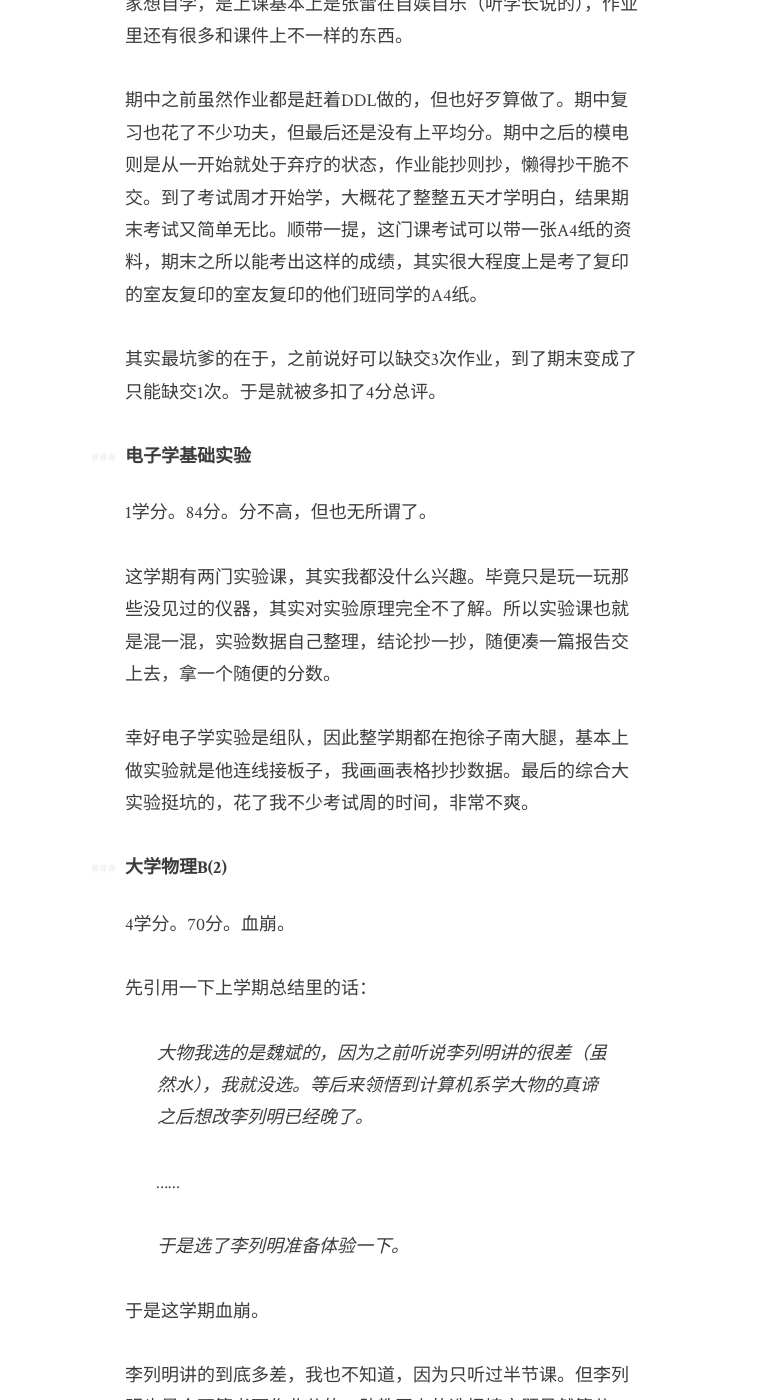
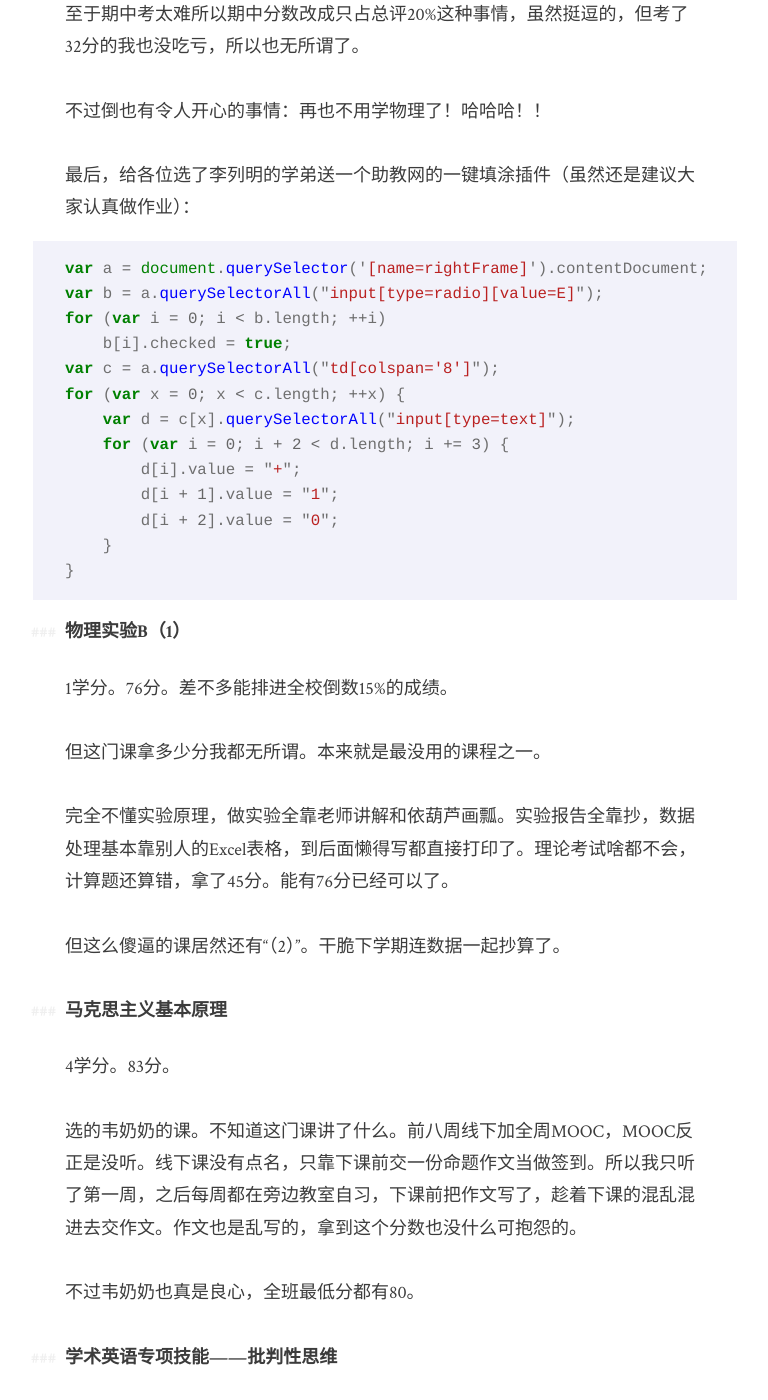
Before and after one commit to FFyyy0801/huzecong.github.io, a Jekyll site: the page built from _posts/2016-02-11-my-3rd-semester-in-college.md, in a window 1280 px wide and 1400 px high, scrolled down 14949 px. Shown: the whole window, without its empty margins (255-1023 px from the left). Built offline with Jekyll 4.4.1, drawn with Linux system fonts in a browser that asks for light colours; comment, search, counter and statistics services are not loaded.

Commit message:
Change content width

```diff
--- a/_sass/kagami.scss
+++ b/_sass/kagami.scss
@@ -3,7 +3,7 @@
 $font-size: 18px;
 
 // Dimensions
-$content-width: 680px;
+$content-width: 800px;
 $spacing-unit: 32px;
 
 // Colors
```
